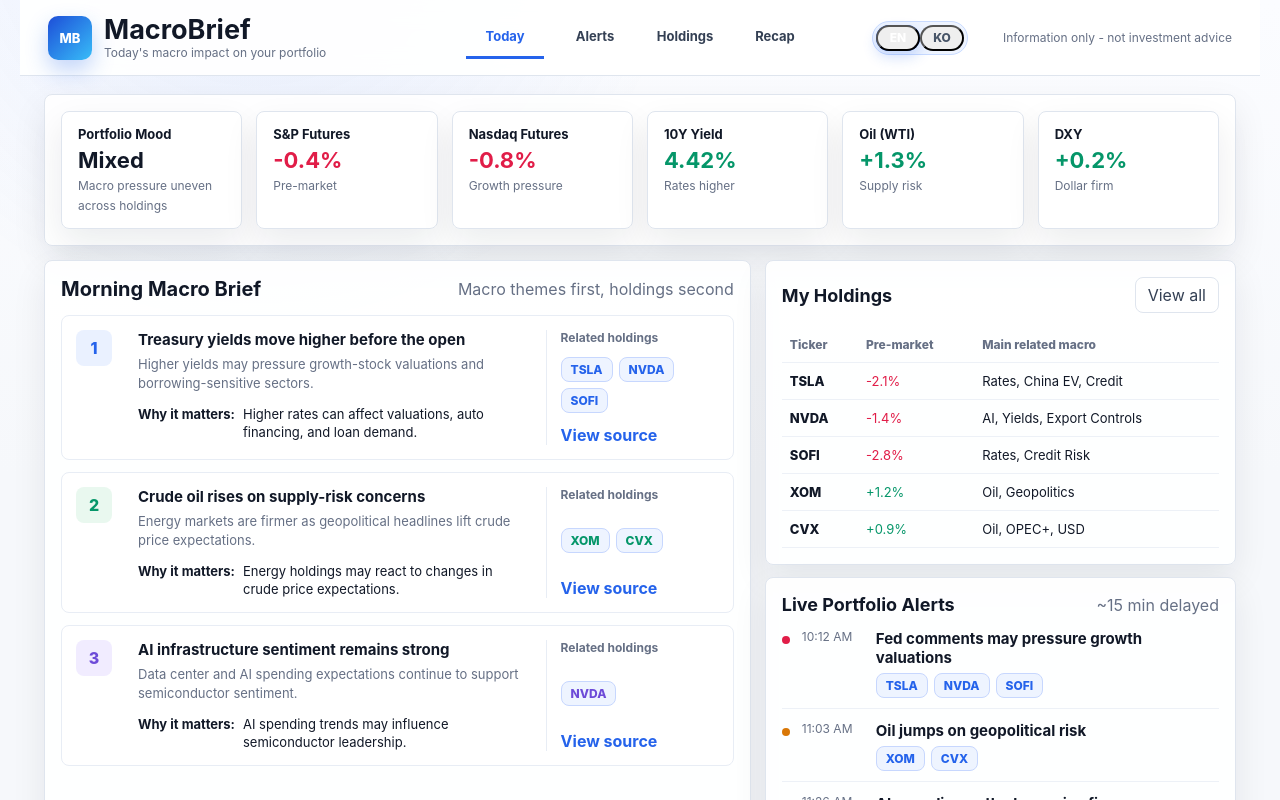
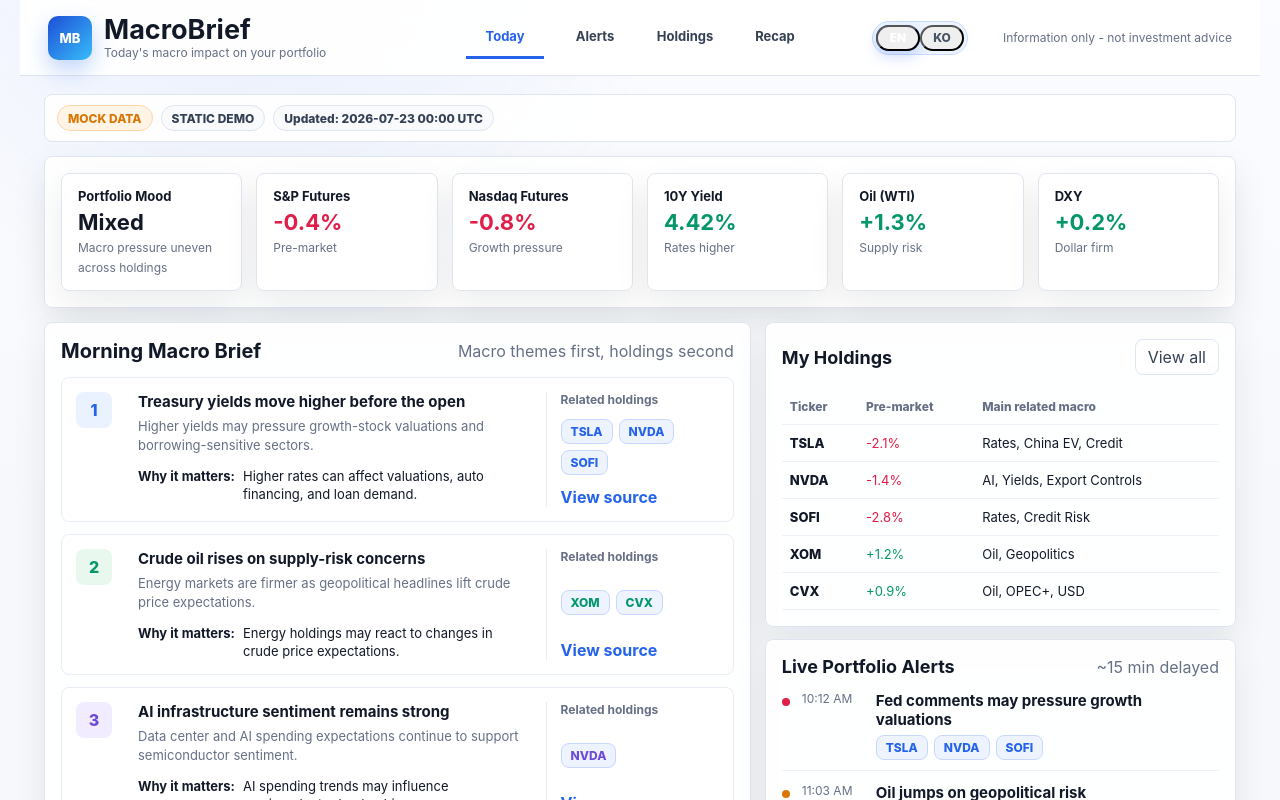
Before and after one commit to kbyunghak/MacroBrief, a Next.js app in the folder apps/web/: page / in a window 1280 px wide. Shown: the top 800 px of the page. Built offline with nearby package versions, Linux system fonts and the light colour scheme.

Commit message:
feat(web): add static demo status indicators

```diff
--- a/apps/web/app/globals.css
+++ b/apps/web/app/globals.css
@@ -205,6 +205,35 @@ th {
   text-align: right;
   text-overflow: ellipsis;
   white-space: nowrap;
+}
+
+.demo-status-strip {
+  display: flex;
+  flex-wrap: wrap;
+  gap: 8px;
+  align-items: center;
+  margin-bottom: 14px;
+  padding: 10px 12px;
+  box-shadow: none;
+}
+
+.demo-status-strip span {
+  display: inline-flex;
+  align-items: center;
+  min-height: 26px;
+  padding: 0 10px;
+  color: #344054;
+  font-size: 12px;
+  font-weight: 800;
+  background: var(--panel-soft);
+  border: 1px solid var(--line);
+  border-radius: 999px;
+}
+
+.demo-status-strip span:first-child {
+  color: var(--orange);
+  background: var(--orange-soft);
+  border-color: #fed7aa;
 }
 
 .signal-strip {
--- a/apps/web/src/components/MacroFirstDashboard.tsx
+++ b/apps/web/src/components/MacroFirstDashboard.tsx
@@ -64,6 +64,14 @@ export function MacroFirstDashboard() {
           <p className="advice-note">{copy.app.adviceNote}</p>
         </div>
       </header>
+
+      <section className="demo-status-strip" aria-label="Demo status">
+        <span>{copy.demoStatus.mockData}</span>
+        <span>{copy.demoStatus.staticDemo}</span>
+        <span>
+          {copy.demoStatus.updatedLabel}: {copy.demoStatus.updatedAtUtc}
+        </span>
+      </section>
 
       <section className="signal-strip" aria-label={copy.signals.ariaLabel}>
         {copy.signals.items.map((signal) => (
--- a/apps/web/src/i18n/en.ts
+++ b/apps/web/src/i18n/en.ts
@@ -15,6 +15,12 @@ export type DashboardMessages = {
     alerts: string;
     holdings: string;
     recap: string;
+  };
+  demoStatus: {
+    mockData: string;
+    staticDemo: string;
+    updatedLabel: string;
+    updatedAtUtc: string;
   };
   signals: {
     ariaLabel: string;
@@ -92,6 +98,12 @@ export const enMessages = {
     alerts: "Alerts",
     holdings: "Holdings",
     recap: "Recap"
+  },
+  demoStatus: {
+    mockData: "MOCK DATA",
+    staticDemo: "STATIC DEMO",
+    updatedLabel: "Updated",
+    updatedAtUtc: "2026-07-23 00:00 UTC"
   },
   signals: {
     ariaLabel: "Market signals",
--- a/apps/web/src/i18n/ko.ts
+++ b/apps/web/src/i18n/ko.ts
@@ -12,6 +12,12 @@ export const koMessages = {
     alerts: "알림",
     holdings: "보유종목",
     recap: "요약"
+  },
+  demoStatus: {
+    mockData: "모의 데이터",
+    staticDemo: "정적 데모",
+    updatedLabel: "업데이트",
+    updatedAtUtc: "2026-07-23 00:00 UTC"
   },
   signals: {
     ariaLabel: "시장 신호",
```
